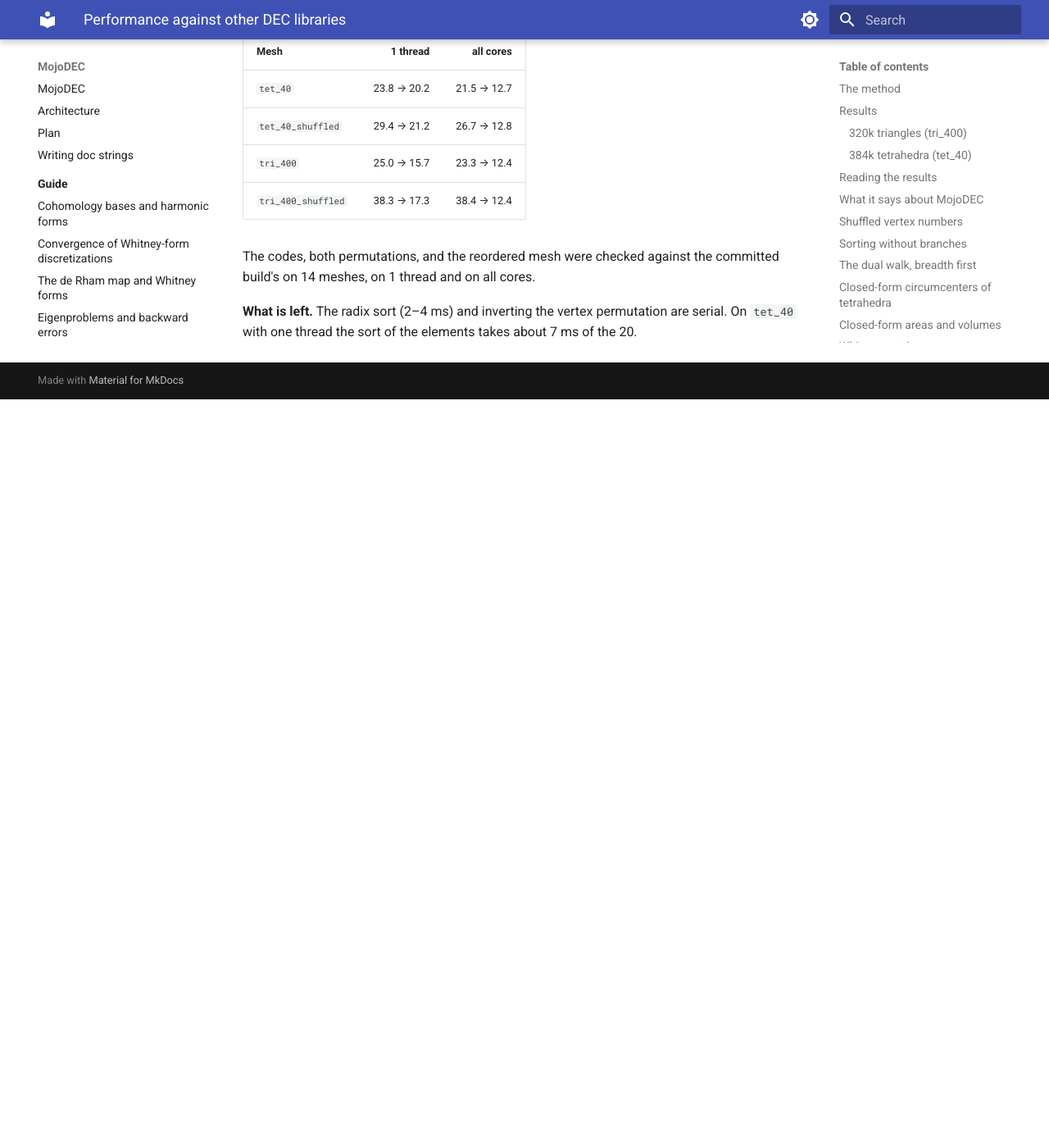
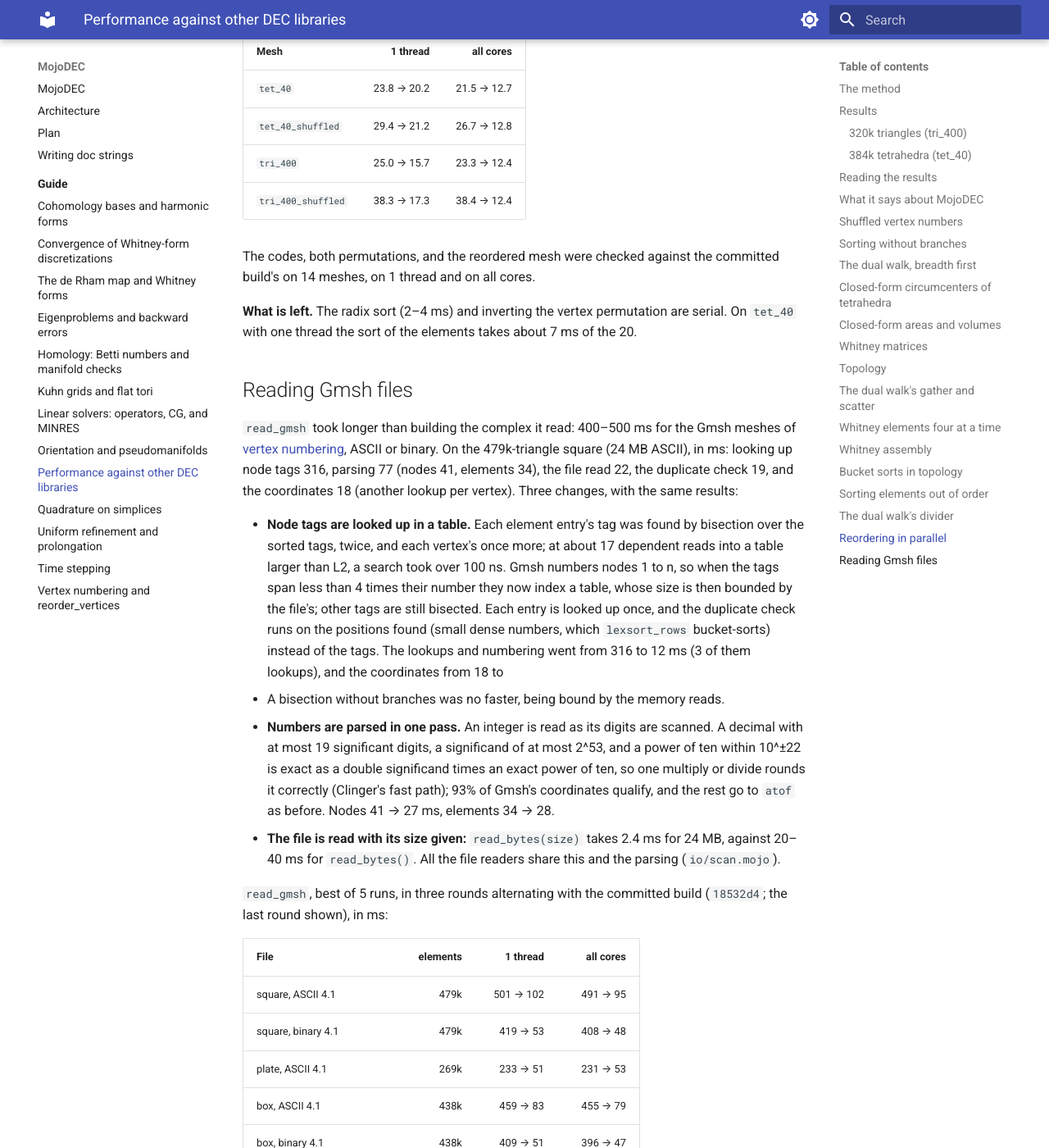
Before and after one commit to bpr/MojoDEC, an MkDocs documentation site: the page built from docs/guide/performance.md, in a window 1280 px wide and 1400 px high, scrolled down 23886 px. Shown: the whole window at 82% size. Built offline with MkDocs 1.6.1 and Material for MkDocs 9.7.7, drawn with Linux system fonts in a browser that asks for light colours; before the commit the page ends 24373 px from its top, so only the background shows below that; some of the changed text lies outside the part shown.

Commit message:
Speed up read_gmsh 4-8x: tag table, one-pass number parsing, sized reads; same results

```diff
--- a/docs/guide/performance.md
+++ b/docs/guide/performance.md
@@ -1018,3 +1018,61 @@ cores.
 **What is left.** The radix sort (2–4 ms) and inverting the vertex
 permutation are serial. On `tet_40` with one thread the sort of the
 elements takes about 7 ms of the 20.
+
+## Reading Gmsh files
+
+`read_gmsh` took longer than building the complex it read: 400–500 ms
+for the Gmsh meshes of [vertex numbering](vertex-numbering.md#gmsh-meshes),
+ASCII or binary. On the 479k-triangle square (24 MB ASCII), in ms:
+looking up node tags 316, parsing 77 (nodes 41, elements 34), the file
+read 22, the duplicate check 19, and the coordinates 18 (another lookup
+per vertex). Three changes, with the same results:
+
+- **Node tags are looked up in a table.** Each element entry's tag was
+  found by bisection over the sorted tags, twice, and each vertex's once
+  more; at about 17 dependent reads into a table larger than L2, a
+  search took over 100 ns. Gmsh numbers nodes 1 to n, so when the tags
+  span less than 4 times their number they now index a table, whose
+  size is then bounded by the file's; other tags are still bisected.
+  Each entry is looked up once, and the duplicate check runs on the
+  positions found (small dense numbers, which `lexsort_rows`
+  bucket-sorts) instead of the tags. The lookups and numbering went
+  from 316 to 12 ms (3 of them lookups), and the coordinates from 18 to
+  1. A bisection without branches was no faster, being bound by the
+  memory reads.
+- **Numbers are parsed in one pass.** An integer is read as its digits
+  are scanned. A decimal with at most 19 significant digits, a
+  significand of at most 2^53, and a power of ten within 10^±22 is
+  exact as a double significand times an exact power of ten, so one
+  multiply or divide rounds it correctly (Clinger's fast path); 93% of
+  Gmsh's coordinates qualify, and the rest go to `atof` as before.
+  Nodes 41 → 27 ms, elements 34 → 28.
+- **The file is read with its size given:** `read_bytes(size)` takes
+  2.4 ms for 24 MB, against 20–40 ms for `read_bytes()`. All the file
+  readers share this and the parsing (`io/scan.mojo`).
+
+`read_gmsh`, best of 5 runs, in three rounds alternating with the
+committed build (`18532d4`; the last round shown), in ms:
+
+| File | elements | 1 thread | all cores |
+|---|---:|---:|---:|
+| square, ASCII 4.1 | 479k | 501 → 102 | 491 → 95 |
+| square, binary 4.1 | 479k | 419 → 53 | 408 → 48 |
+| plate, ASCII 4.1 | 269k | 233 → 51 | 231 → 53 |
+| box, ASCII 4.1 | 438k | 459 → 83 | 455 → 79 |
+| box, binary 4.1 | 438k | 409 → 51 | 396 → 47 |
+| box, ASCII 2.2 | 438k | 507 → 122 | 494 → 117 |
+| inclusions, ASCII 4.1 | 347k | 322 → 65 | 319 → 63 |
+| box, ASCII 2.2, sparse tags | 438k | 553 → 285 | 570 → 280 |
+
+The element counts are the tetrahedra or triangles; the files also hold
+the boundary's faces, edges, and points. The vertices, elements, node
+tags, and groups were checked against the committed build's on 36
+files: the test fixtures, the meshes above at several sizes, and
+versions of the 2.2 box and cube with their tags shuffled or made
+sparse (each tag t written as 1000 t + 7).
+
+**What is left.** In the 480k-element square, ASCII: parsing about 55
+ms, the duplicate check 15–20 ms (a lexicographic sort of the rows,
+needed only for format 2.2's repeats), and numbering the vertices 9 ms.
+Sparse tags still take about 170 ms of bisection.
```
Also changed, not shown: AGENTS.md (+8 -3 lines), docs/plan.md (+6 -4 lines), 4 other files.
